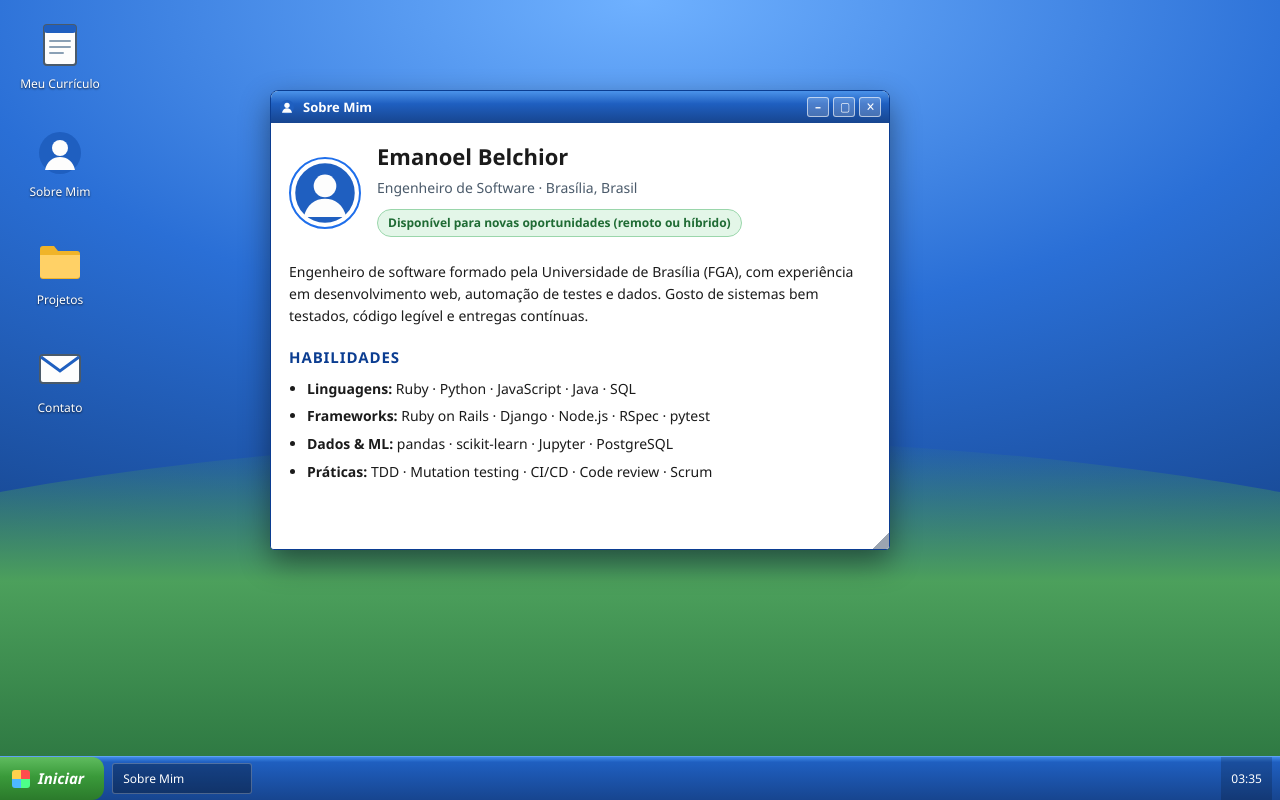
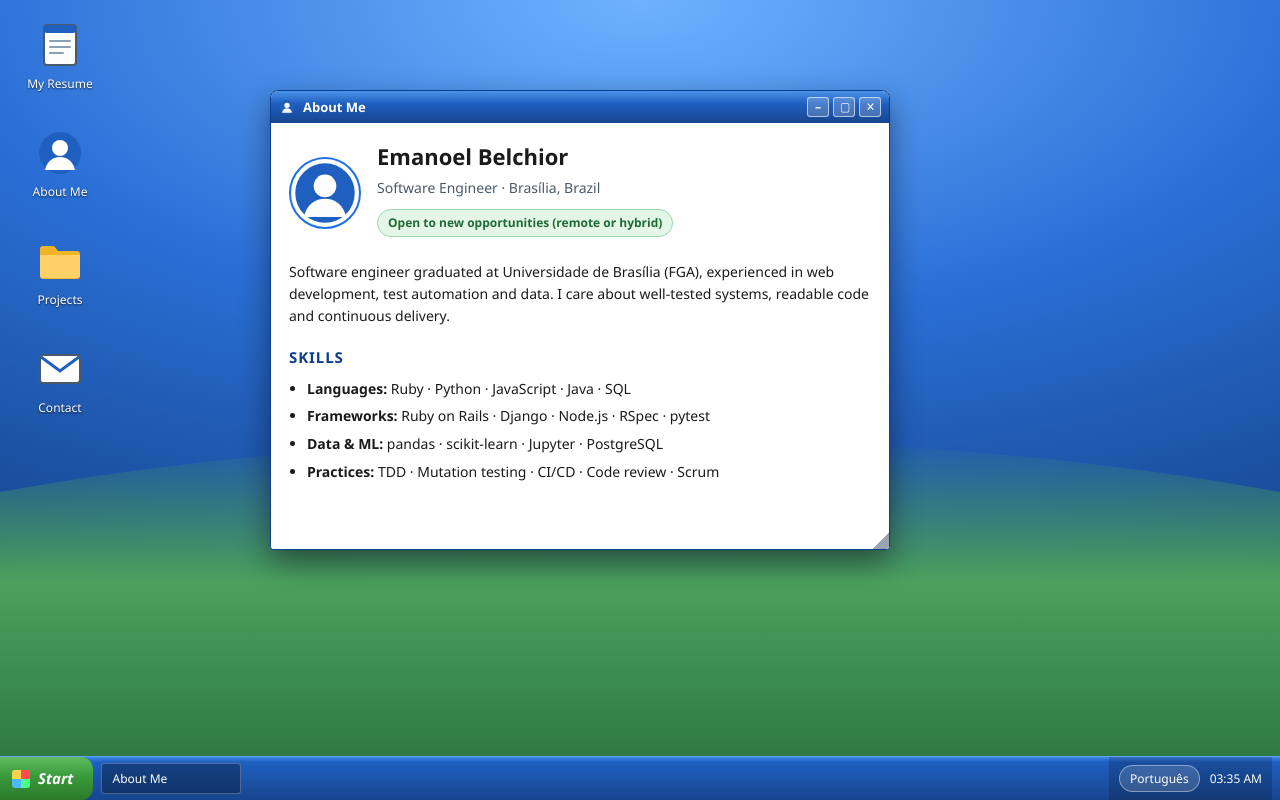
Before and after one commit to nukdown/who-am-i, a plain HTML site: page index.html in a window 1280 px wide. Drawn offline with Linux system fonts and the light colour scheme.

Commit message:
feat: alternancia de idioma PT-BR/EN para recrutadores internacionais
Co-Authored-By: Devin AI <158243242+devin-ai-integration[bot]@users.noreply.github.com>

```diff
--- a/css/desktop.css
+++ b/css/desktop.css
@@ -205,3 +205,16 @@ body {
   .desktop-icons { grid-auto-flow: row; grid-template-columns: repeat(auto-fill, 88px); grid-template-rows: none; }
   .desktop-icon { width: 88px; }
 }
+
+.tray { gap: 10px; }
+
+.tray-button {
+  padding: 4px 10px;
+  border: 1px solid rgba(255, 255, 255, 0.4);
+  border-radius: 999px;
+  background: rgba(255, 255, 255, 0.15);
+  color: #fff;
+  font: 12px var(--font-ui);
+  cursor: pointer;
+}
+.tray-button:hover { background: rgba(255, 255, 255, 0.3); }
--- a/index.html
+++ b/index.html
@@ -24,6 +24,7 @@
     </button>
     <nav id="task-list" class="task-list" aria-label="Janelas abertas"></nav>
     <div class="tray">
+      <button id="lang-toggle" class="tray-button" title="PT-BR / EN">English</button>
       <span id="clock" class="clock" aria-live="off"></span>
     </div>
   </footer>
@@ -32,6 +33,7 @@
 
   <div id="print-area" aria-hidden="true"></div>
 
+  <script src="js/i18n.js"></script>
   <script src="js/data.js"></script>
   <script src="js/wm.js"></script>
   <script src="js/apps.js"></script>
--- /dev/null
+++ b/js/i18n.js
@@ -0,0 +1,42 @@
+/**
+ * Alternância de idioma PT-BR / EN. Recrutadores internacionais leem o
+ * mesmo conteúdo em inglês sem sair da página.
+ */
+window.I18N = (function () {
+  "use strict";
+
+  var STORAGE_KEY = "portfolio-lang";
+  var listeners = [];
+  var lang = "pt";
+
+  var UI = {
+    pt: { start: "Iniciar", switchTo: "English", desktop: "Área de trabalho" },
+    en: { start: "Start", switchTo: "Português", desktop: "Desktop" }
+  };
+
+  function detect() {
+    var stored = null;
+    try { stored = localStorage.getItem(STORAGE_KEY); } catch (error) { stored = null; }
+    if (stored === "pt" || stored === "en") return stored;
+    return (navigator.language || "pt").toLowerCase().indexOf("pt") === 0 ? "pt" : "en";
+  }
+
+  function current() { return lang; }
+
+  function ui(key) { return UI[lang][key]; }
+
+  function set(next) {
+    lang = next === "en" ? "en" : "pt";
+    try { localStorage.setItem(STORAGE_KEY, lang); } catch (error) { /* ignore */ }
+    document.documentElement.lang = lang === "en" ? "en" : "pt-BR";
+    listeners.forEach(function (fn) { fn(lang); });
+  }
+
+  function toggle() { set(lang === "pt" ? "en" : "pt"); }
+
+  function onChange(fn) { listeners.push(fn); }
+
+  function init() { lang = detect(); set(lang); }
+
+  return { init: init, current: current, set: set, toggle: toggle, onChange: onChange, ui: ui };
+})();
--- a/js/main.js
+++ b/js/main.js
@@ -5,7 +5,8 @@
     var clock = document.getElementById("clock");
     if (!clock) return;
     function tick() {
-      clock.textContent = new Date().toLocaleTimeString("pt-BR", {
+      var locale = window.I18N.current() === "en" ? "en-US" : "pt-BR";
+      clock.textContent = new Date().toLocaleTimeString(locale, {
         hour: "2-digit",
         minute: "2-digit"
       });
@@ -77,12 +78,38 @@
     });
   }
 
+  function setupLanguageToggle() {
+    var button = document.getElementById("lang-toggle");
+    if (!button) return;
+    function label() { button.textContent = window.I18N.ui("switchTo"); }
+    label();
+    button.addEventListener("click", function () { window.I18N.toggle(); });
+    window.I18N.onChange(label);
+  }
+
+  function applyLanguage() {
+    var startLabel = document.querySelector("#start-button span:last-child");
+    if (startLabel) startLabel.textContent = window.I18N.ui("start");
+    var desktop = document.getElementById("desktop");
+    if (desktop) desktop.setAttribute("aria-label", window.I18N.ui("desktop"));
+    renderDesktopIcons();
+    renderStartMenu();
+
+    var openIds = window.WM.openIds();
+    openIds.forEach(function (id) { window.WM.close(id); });
+    openIds.forEach(function (id) { window.APPS.openById(id); });
+  }
+
   document.addEventListener("DOMContentLoaded", function () {
+    window.I18N.init();
     window.WM.init();
     renderDesktopIcons();
     renderStartMenu();
     startClock();
     setupStartMenu();
+    setupLanguageToggle();
+    applyLanguage();
+    window.I18N.onChange(applyLanguage);
     window.APPS.openById("about");
   });
 })();
--- a/js/wm.js
+++ b/js/wm.js
@@ -172,10 +172,14 @@ window.WM = (function () {
     return win;
   }
 
+  function openIds() {
+    return Array.from(windows.keys());
+  }
+
   function init() {
     container = document.getElementById("windows");
     taskList = document.getElementById("task-list");
   }
 
-  return { init: init, open: open, close: close, focus: focus };
+  return { init: init, open: open, close: close, focus: focus, openIds: openIds };
 })();
```
